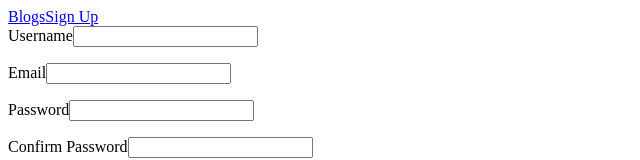
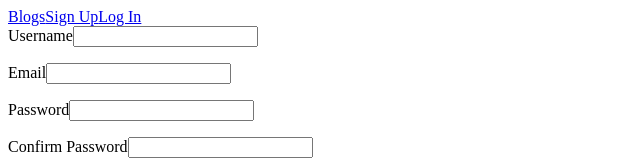
Before and after one commit to Figby222/blog, a React (Vite) app: page /sign-up in a window 1280 px wide. Shown: the top 160 px of the page, without its empty margins (0-640 px from the left). Built offline with nearby package versions, Linux system fonts and the light colour scheme.

Commit message:
Add Log In link element

```diff
--- a/src/components/SignUpPage.jsx
+++ b/src/components/SignUpPage.jsx
@@ -21,6 +21,7 @@ const SignUpPage = ({ createAnAccount }) => {
         <>
             <Link>Blogs</Link>
             <Link>Sign Up</Link>
+            <Link>Log In</Link>
             <Form submitListener={() => handleFormSubmission(username, email, password, confirmPassword)} submitButtonText={"Submit"}>
                 <div className="username-container">
                     <label htmlFor="username" className="username">
```
